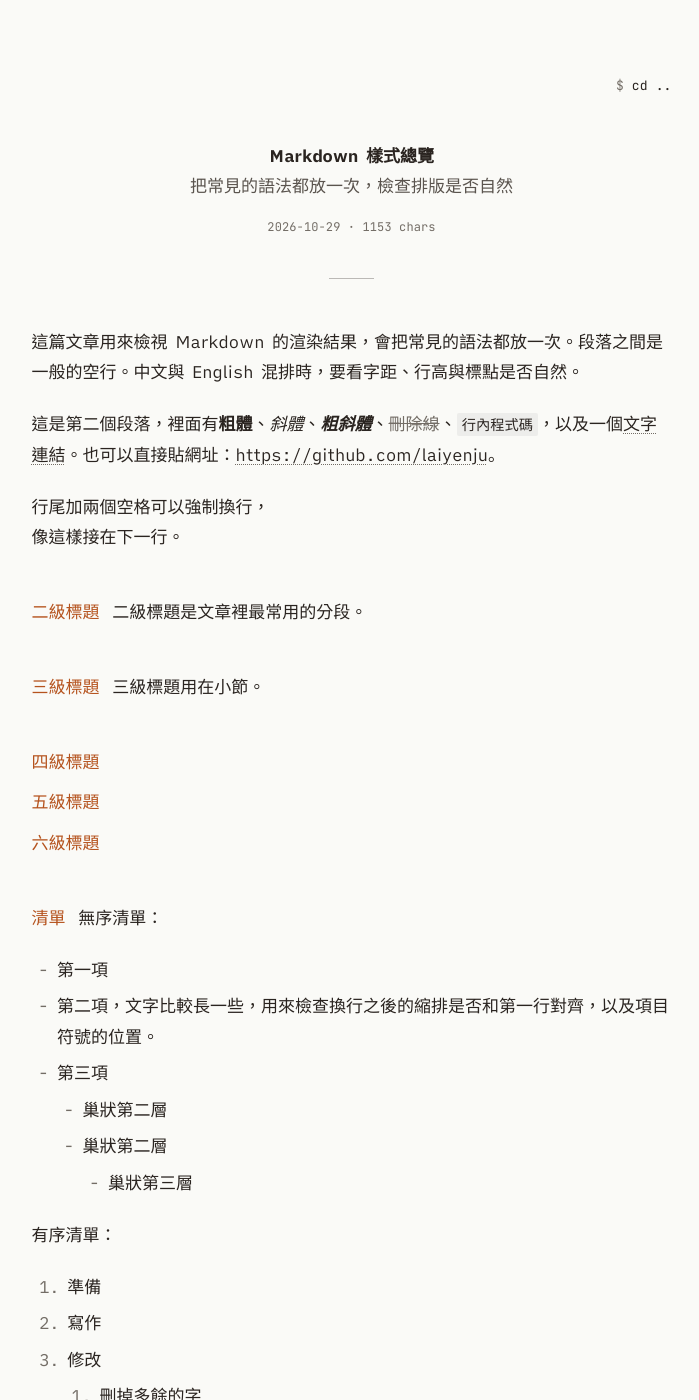
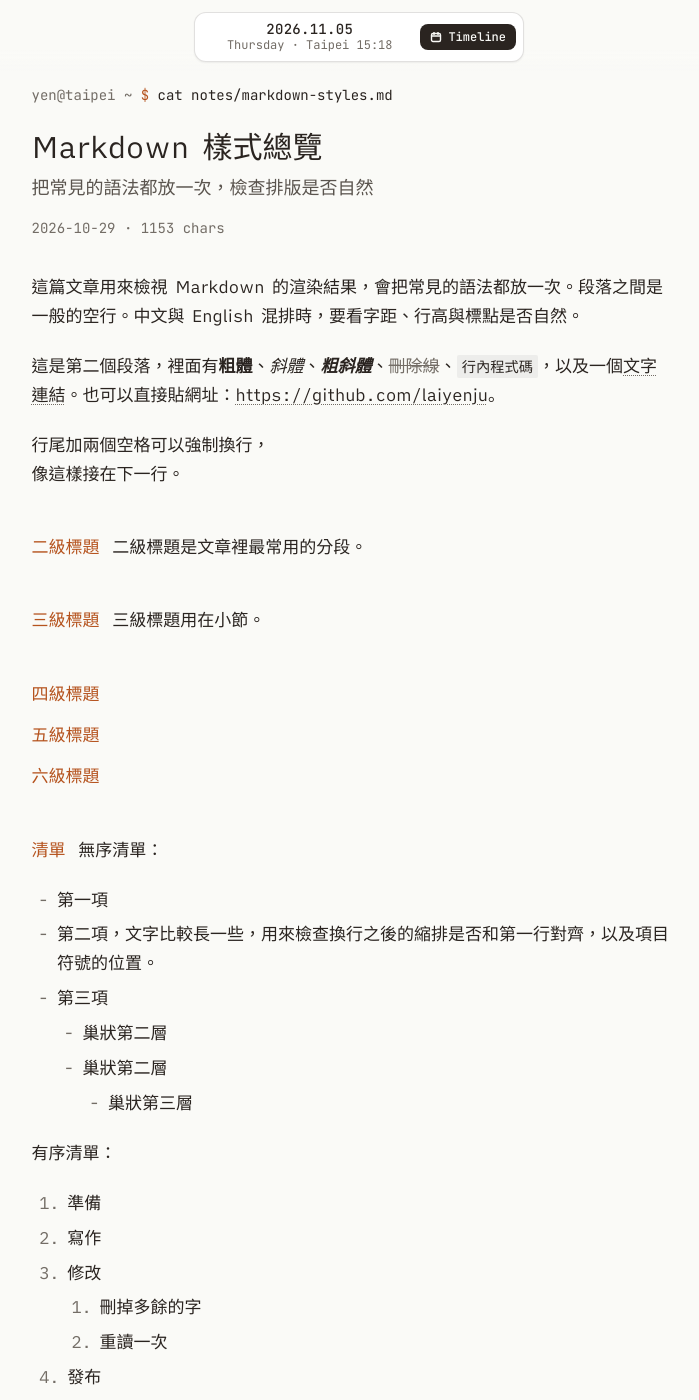
Before and after one commit to laiyenju/laiyenju.github.io, a Jekyll site: the page built from published/2026-10-29-markdown-styles.md, in a window 1280 px wide and 1400 px high. Shown: the whole window, without its empty margins (281-980 px from the left). Built offline with Jekyll 4.4.1, drawn with Linux system fonts in a browser that asks for light colours; some of the changed text lies outside the part shown.

Commit message:
Notes: the same frame as a work; tighter lines in Quattro
A note now opens the way a work does on the home page: the date card
fixed at the top (today in Taipei; it opens the timeline), the line
`yen@taipei ~ $ cat notes/<file>.md`, the title on the left at the work
title's size, the subtitle, the date and size in mono, and ← cd .. as a
button at the very end. The centred head and its hairline are gone.

The shell at the end uses the home page's prompt (yen@taipei ~/notes $,
the $ in the accent); its cd .. tap is dropped now that the button is
there.

Quattro stays, with less space between lines: notes 1.8 to 1.7, today's
caption 1.85 to 1.65, a work's text 17.5px/1.85 to 17px/1.7.

Co-Authored-By: Claude Opus 5.5 <noreply@anthropic.com>
Claude-Session: https://claude.ai/code/session_013iANxKU42nAFQDpGggCTzp

```diff
--- a/_layouts/default.html
+++ b/_layouts/default.html
@@ -45,12 +45,19 @@
     {% endif %}
   {% endfor %}
 
+  {% assign slug = page.name | remove: '.md' | slice: 11, 200 %}
+  {% comment %}The same frame as a work on the home page: the date card at the top (it opens the timeline),
+     the command that printed the note, the title on the left, and the way back at the end.{% endcomment %}
+  <div class="post-top">
+    <a class="post-when" href="{{ '/' | relative_url }}#timeline" aria-label="Open the timeline">
+      <span class="txt"><b data-clock="date">&nbsp;</b><span data-clock="time">Taipei</span></span>
+      <span class="cta"><svg viewBox="0 0 12 12" fill="none" stroke="currentColor" stroke-width="1.4" aria-hidden="true"><rect x="1.5" y="2.5" width="9" height="8" rx="1.5"/><path d="M1.5 5h9M4 1v3M8 1v3"/></svg>Timeline</span>
+    </a>
+  </div>
+
   <article class="post">
     <header class="post-head">
-      <div class="post-bar">
-        {% comment %}Straight to the home page's notes view: /notes/ is only a redirect, a second page load.{% endcomment %}
-        <a class="post-back" href="{{ '/' | relative_url }}?view=notes"><span class="sh-dollar">$</span> cd ..</a>
-      </div>
+      <p class="post-bar">yen@taipei ~ <i>$</i> <b>cat notes/{{ slug }}.md</b></p>
       <h1 class="post-title">{{ page.title }}</h1>
       {% if page.subtitle %}<p class="post-subtitle">{{ page.subtitle }}</p>{% endif %}
       <p class="post-meta">{% if page.date %}<time datetime="{{ page.date | date_to_xmlschema }}">{{ page.date | date: "%Y-%m-%d" }}</time> · {% endif %}{{ chars }} chars</p>
@@ -69,8 +76,10 @@
       </nav>
       {% endif %}
       <div class="sh-out" aria-live="polite"></div>
-      <label class="sh-line sh-live"><span><span class="sh-prompt">yen@taiwan</span>:<span class="sh-path">~/notes</span>$</span><span class="sh-caret" aria-hidden="true"></span><input class="sh-input" id="post-input" type="text" autocomplete="off" autocapitalize="off" spellcheck="false" enterkeyhint="go" aria-label="Type a command, e.g. help" data-label-zh="輸入指令，例如 help"></label>
+      <label class="sh-line sh-live"><span><span class="sh-prompt">yen@taipei ~/notes</span> <span class="sh-arrow">$</span></span><span class="sh-caret" aria-hidden="true"></span><input class="sh-input" id="post-input" type="text" autocomplete="off" autocapitalize="off" spellcheck="false" enterkeyhint="go" aria-label="Type a command, e.g. help" data-label-zh="輸入指令，例如 help"></label>
       <p class="sh-keys"><span class="i-en">type <kbd>help</kbd></span><span class="i-zh">輸入 <kbd>help</kbd> 查看操作指令</span></p>
+      {% comment %}Straight to the home page's notes view: /notes/ is only a redirect, a second page load.{% endcomment %}
+      <p class="post-backrow"><a class="post-back" href="{{ '/' | relative_url }}?view=notes">← cd ..</a></p>
     </footer>
   </article>
 
--- a/assets/css/day.css
+++ b/assets/css/day.css
@@ -108,7 +108,7 @@ body:has(#tl:not([hidden])) .when b { font-size: 19px; font-weight: 600; }
 .caption .meta { font: 14.5px/1.7 var(--mono); color: var(--ink-soft); }
 .caption .meta a { color: var(--ink-soft); text-decoration: none; border-bottom: 1px dotted var(--ink-soft); }
 .caption .meta a:hover { color: var(--ink); border-bottom-style: solid; }
-.caption .note { font: 17px/1.85 var(--sans); color: var(--ink); text-wrap: pretty; margin-top: 10px; }
+.caption .note { font: 17px/1.65 var(--sans); color: var(--ink); text-wrap: pretty; margin-top: 10px; }
 .caption .note a { text-decoration: none; border-bottom: 1px dotted var(--ink-soft); }
 .caption .note a:hover { border-bottom-style: solid; }
 
@@ -194,7 +194,7 @@ body:has(#tl:not([hidden])) .when b { font-size: 19px; font-weight: 600; }
 .reader .sub { font: 18px/1.6 var(--sans); color: var(--ink-soft); margin: 0 0 14px; }
 .reader .byline { font: 14px/1.6 var(--mono); color: var(--ink-soft); margin: 0 0 34px; }
 .reader h2 { font: 500 14px/1.4 var(--mono); letter-spacing: .06em; text-transform: uppercase; color: var(--ink-soft); margin: 34px 0 8px; }
-.reader p { font: 17.5px/1.85 var(--sans); margin: 0 0 14px; }
+.reader p { font: 17px/1.7 var(--sans); margin: 0 0 14px; }
 .reader .out { font: 14.5px/1.7 var(--mono); }
 .reader .out a { border-bottom: 1px dotted var(--ink-soft); text-decoration: none; }
 .reader .back { display: inline-flex; margin-top: 40px; border: 1px solid var(--rule); border-radius: 8px; padding: 9px 14px; background: var(--sheet); font: 14px/1.2 var(--mono); }
--- a/assets/css/site.css
+++ b/assets/css/site.css
@@ -88,13 +88,13 @@ html.ui-zh .i-en {
 body.theme-night { --accent: #f5b942; }
 
 .sh-line { margin: 0; font-size: 13px; line-height: 1.9; white-space: nowrap; overflow: hidden; text-overflow: ellipsis; }
-/* Prompt in ink; only the live one, where you can type, takes the accent. */
-.sh-prompt { color: #2a2420; font-weight: 600; }
-.sh-live .sh-prompt { color: var(--accent); }
+/* Prompt like the home page's terminal: grey words, the $ in the accent. */
+.sh-prompt { color: #736d66; }
+.sh-live .sh-prompt { color: #736d66; }
 .sh-path { color: #2a2420; font-weight: 600; }
-/* Commands already run: a short prompt in grey, so the command reads first. */
-.sh-dir { color: #736d66; font-weight: 600; }
-.sh-arrow { color: #736d66; }
+/* Commands already run: the same prompt, so the command reads first. */
+.sh-dir { color: #736d66; }
+.sh-arrow { color: var(--accent); }
 .sh-dim { color: #736d66; }
 @keyframes sh-blink { 50% { opacity: 0; } }
 
@@ -140,11 +140,11 @@ body.theme-night { --accent: #f5b942; }
 
 body.theme-night .sh-dim,
 body.theme-night .sh-keys { color: #8a8f99; }
-body.theme-night .sh-prompt { color: #e8e6e3; }
-body.theme-night .sh-live .sh-prompt { color: var(--accent); }
+body.theme-night .sh-prompt,
+body.theme-night .sh-live .sh-prompt { color: #8a8f99; }
 body.theme-night .sh-path { color: #e8e6e3; }
-body.theme-night .sh-dir,
-body.theme-night .sh-arrow { color: #8a8f99; }
+body.theme-night .sh-dir { color: #8a8f99; }
+body.theme-night .sh-arrow { color: var(--accent); }
 body.theme-night .sh-keys kbd { border-color: rgba(232, 230, 227, 0.3); }
 
 /* —— Article (Jekyll default layout): a quiet reading column on plain
@@ -160,56 +160,83 @@ body.theme-night .sh-keys kbd { border-color: rgba(232, 230, 227, 0.3); }
   box-sizing: border-box;
   max-width: 680px;
   margin: 0 auto;
-  padding: 72px 20px 96px;
+  padding: calc(84px + env(safe-area-inset-top, 0px)) 20px 96px;
 }
 
-.post-back,
+/* —— The frame, the same as a work on the home page: the date card fixed at
+      the top, then `yen@taipei ~ $ cat notes/<file>.md`, the title on the
+      left, the subtitle, the date and size in mono; ← cd .. at the end. —— */
+.post-top {
+  position: fixed; z-index: 7; top: 0; left: 0; right: 0;
+  display: flex; justify-content: center;
+  padding: calc(12px + env(safe-area-inset-top, 0px)) 16px 10px;
+  background: linear-gradient(#fafaf7 70%, rgba(250, 250, 247, 0));
+}
+.post-when {
+  display: flex; align-items: center; justify-content: space-between; gap: 12px;
+  width: min(330px, calc(100vw - 32px)); padding: 7px 7px 7px 16px;
+  border: 1px solid rgba(42, 36, 32, 0.14); border-radius: 12px; background: #fff;
+  box-shadow: 0 1px 2px rgba(0, 0, 0, 0.06); color: #2a2420;
+  font-family: "JetBrains Mono", "Noto Sans TC", ui-monospace, monospace;
+  transition: border-color 0.15s ease, transform 0.15s ease;
+}
+.post-when:hover { border-color: #736d66; }
+.post-when:active { transform: scale(0.98); }
+.post-when .txt { display: grid; flex: 1; min-width: 0; text-align: center; line-height: 1.3; }
+.post-when b { font-size: 14px; font-weight: 500; letter-spacing: 0.02em; white-space: nowrap; }
+.post-when .txt span { font-size: 12px; color: #736d66; white-space: nowrap; }
+.post-when .cta {
+  display: inline-flex; align-items: center; gap: 6px; padding: 7px 10px; border-radius: 8px;
+  background: #2a2420; color: #fafaf7; font-size: 12px; font-weight: 500; line-height: 1; white-space: nowrap;
+}
+.post-when .cta svg { width: 12px; height: 12px; }
+
+.post-bar,
 .post-meta {
   font-family: "JetBrains Mono", "Noto Sans TC", ui-monospace, monospace;
-  font-size: 12px;
-  letter-spacing: 0.01em;
   color: #736d66;
 }
-.post-back {
-  color: inherit;
-  text-decoration: none;
-  transition: color 200ms ease;
-}
-/* Head: title, subtitle and date centred in the reading column, above a
-   left-aligned body, like a typewritten page: everything at the body size,
-   the title only bold. They stay inside the column's edges and wrap into
-   even lines, and a short hairline (the same as a break in the prose) hands
-   over from the centred head to the text. */
-.post-head {
-  text-align: center;
-}
-.post-head::after {
-  content: "";
-  display: block;
-  width: 2.5em;
-  margin: 40px auto 48px;
-  border-top: 1px solid rgba(42, 36, 32, 0.3);
-}
+.post-bar { margin: 0; font-size: 14px; line-height: 1.7; }
+.post-bar i { font-style: normal; color: var(--accent); }
+.post-bar b { font-weight: 400; color: #2a2420; }
+.post-head { text-align: left; margin-bottom: 34px; }
 .post-title {
-  margin: 28px auto 0;
+  margin: 18px 0 6px;
   font-family: "iA Writer Quattro", "Noto Sans TC", system-ui, sans-serif;
-  font-size: 17px;
-  font-weight: 700;
-  line-height: 1.8;
+  font-size: 30px;
+  font-weight: 400;
+  line-height: 1.4;
   color: #2a2420;
   text-wrap: balance;
 }
 .post-subtitle {
-  margin: 0 auto;
+  margin: 0 0 14px;
   font-family: "iA Writer Quattro", "Noto Sans TC", system-ui, sans-serif;
-  font-size: 17px;
-  line-height: 1.8;
+  font-size: 18px;
+  line-height: 1.6;
   color: #5a544e;
   text-wrap: balance;
 }
 .post-meta {
   width: fit-content;
-  margin: 16px auto 0;
+  margin: 0;
+  font-size: 14px;
+  line-height: 1.6;
+}
+/* ← cd .. : a button, like ← cd ~ under a work */
+.post-backrow { margin: 32px 0 0; }
+.post-back {
+  display: inline-flex;
+  padding: 9px 14px;
+  border: 1px solid rgba(42, 36, 32, 0.14);
+  border-radius: 8px;
+  background: #fff;
+  font-family: "JetBrains Mono", "Noto Sans TC", ui-monospace, monospace;
+  font-size: 14px;
+  line-height: 1.2;
+  color: #2a2420;
+  text-decoration: none;
+  transition: color 200ms ease, border-color 200ms ease;
 }
 
 /* Prose: ink on paper, and as little else as possible. Structure is marked
@@ -224,7 +251,7 @@ body.theme-night .sh-keys kbd { border-color: rgba(232, 230, 227, 0.3); }
   --mono: "JetBrains Mono", "Noto Sans TC", ui-monospace, monospace;
   font-family: "iA Writer Quattro", "Noto Sans TC", system-ui, sans-serif;
   font-size: 17px;
-  line-height: 1.8;
+  line-height: 1.7;
   color: var(--ink);
   overflow-wrap: break-word;
 }
@@ -750,17 +777,16 @@ body.has-rail .post-prose .footnotes {
 
 @media (max-width: 640px) {
   .post {
-    padding: 48px 20px 72px;
+    padding: calc(84px + env(safe-area-inset-top, 0px)) 20px 72px;
   }
   .post-prose {
     font-size: 16px;
   }
-  .post-title,
+  .post-title {
+    font-size: 26px;
+  }
   .post-subtitle {
-    font-size: 16px;
-  }
-  .post-head::after {
-    margin: 32px auto 40px;
+    font-size: 17px;
   }
 }
 
@@ -768,28 +794,6 @@ body.has-rail .post-prose .footnotes {
       that renders Markdown (after Charm's Glow). Body text stays in the
       reading face; the terminal lives in the structure around it. —— */
 
-/* Header: $ cd .. as a row of its own, the title, date · chars. The cat
-   command that opened the note is not kept; it scrolled away like a
-   terminal's. The row is built like prev / next at the end (same size,
-   padding and reach), so it turns reverse video across the whole line;
-   its words sit at the right. */
-.post-bar {
-  display: block;
-}
-.post-back {
-  display: block;
-  padding: 3px 6px;
-  margin: 0 -6px;
-  font-size: 13px;
-  line-height: 1.75;
-  text-align: right;
-}
-.post-back .sh-dollar {
-  color: #736d66;
-}
-.post-bar + .post-title {
-  margin-top: 40px;
-}
 .post-meta {
   font-variant-numeric: tabular-nums;
 }
@@ -1037,16 +1041,19 @@ body.theme-night .post-end .sh-dim,
 body.theme-night .post-end .sh-keys { color: #8a8f99; }
 body.theme-night .post-title,
 body.theme-night .post-end { color: #e8e6e3; }
-body.theme-night .post-back .sh-dollar { color: #8a8f99; }
-body.theme-night .post-head .sh-prompt,
-body.theme-night .post-end .sh-prompt { color: #e8e6e3; }
-body.theme-night .post-end .sh-live .sh-prompt { color: var(--accent); }
+body.theme-night .post-top { background: linear-gradient(#0d0f12 70%, rgba(13, 15, 18, 0)); }
+body.theme-night .post-when { background: #151820; border-color: rgba(232, 230, 227, 0.18); color: #e8e6e3; }
+body.theme-night .post-when .txt span { color: #8a8f99; }
+body.theme-night .post-when .cta { background: #e8e6e3; color: #0d0f12; }
+body.theme-night .post-bar { color: #8a8f99; }
+body.theme-night .post-bar b { color: #e8e6e3; }
+body.theme-night .post-back { background: #151820; border-color: rgba(232, 230, 227, 0.18); color: #e8e6e3; }
+body.theme-night .post-end .sh-prompt { color: #8a8f99; }
 body.theme-night .post-head .sh-path,
 body.theme-night .post-end .sh-path { color: #e8e6e3; }
 body.theme-night .post-prose :not(pre) > code { background: rgba(232, 230, 227, 0.08); }
 body.theme-night .post-prose img { border-color: rgba(232, 230, 227, 0.1); }
 body.theme-night .post-subtitle { color: #b6b9bf; }
-body.theme-night .post-head::after { border-color: rgba(232, 230, 227, 0.3); }
 body.theme-night .lb { background: #0d0f12; color: #e8e6e3; }
 body.theme-night .lb-stage { border-color: rgba(232, 230, 227, 0.8); }
 body.theme-night .post-note { color: #a3a7af; }
@@ -1106,8 +1113,7 @@ body .post-prose a.reversefootnote:hover {
   }
 }
 
-/* Terminal rows: reverse video. The article's $ cd .. at the top is one
-   too, the same as prev / next at the end. */
+/* Terminal rows: reverse video, and the ← cd .. button the same when pointed at. */
 body :is(.post-pager a, .post-back):focus-visible,
 body :is(.post-pager a, .post-back):active,
 body .post-back.is-opening {
--- a/assets/js/post.js
+++ b/assets/js/post.js
@@ -350,7 +350,7 @@
     function say(text, prompt) {
       var p = document.createElement("p");
       if (prompt) {
-        p.innerHTML = '<span class="sh-dir">~/notes</span> <span class="sh-arrow">❯</span> ';
+        p.innerHTML = '<span class="sh-dir">yen@taipei ~/notes</span> <span class="sh-arrow">$</span> ';
         p.appendChild(document.createTextNode(text));
       } else {
         p.className = "sh-dim";
@@ -423,7 +423,7 @@
     // Touch screens: the commands as buttons, so the keyboard never comes up.
     var row = document.createElement("div");
     row.className = "sh-taps";
-    ["help", "top", "cd ..", "theme"].forEach(function (cmd) {
+    ["help", "top", "theme"].forEach(function (cmd) {
       var b = document.createElement("button");
       b.type = "button";
       b.textContent = cmd;
@@ -483,7 +483,20 @@
     try { sessionStorage.removeItem("post-return"); } catch (err) {}
   });
 
+  /* —— The date card at the top: today in Taipei, as on the home page. —— */
+  var DAYS = ["Sunday", "Monday", "Tuesday", "Wednesday", "Thursday", "Friday", "Saturday"];
+  function two(n) { return (n < 10 ? "0" : "") + n; }
+  function tick() {
+    var d = new Date(Date.now() + 8 * 3600e3);
+    var date = document.querySelector('[data-clock="date"]'), time = document.querySelector('[data-clock="time"]');
+    if (!date || !time) return;
+    date.textContent = d.getUTCFullYear() + "." + two(d.getUTCMonth() + 1) + "." + two(d.getUTCDate());
+    time.textContent = DAYS[d.getUTCDay()] + " · Taipei " + two(d.getUTCHours()) + ":" + two(d.getUTCMinutes());
+    window.setTimeout(tick, 60000 - (Date.now() % 60000) + 50);
+  }
+
   document.addEventListener("DOMContentLoaded", function () {
+    tick();
     // Start typing once any page transition has finished (pagereveal has fired
     // by the first frame) and the fonts are in (at most 400ms), so the first
     // characters don't stall while the Chinese face is still coming in.
```
Also changed, not shown: README.md.
